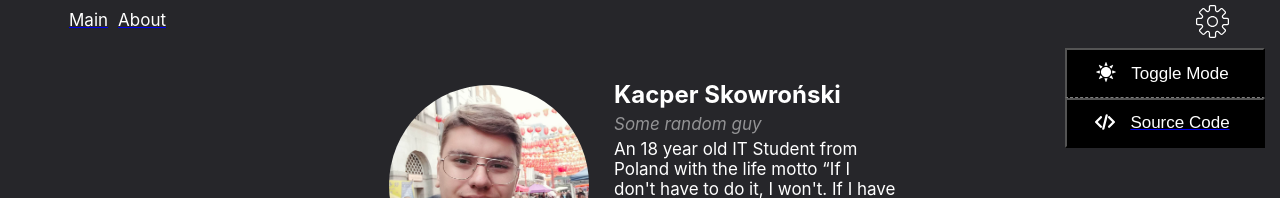
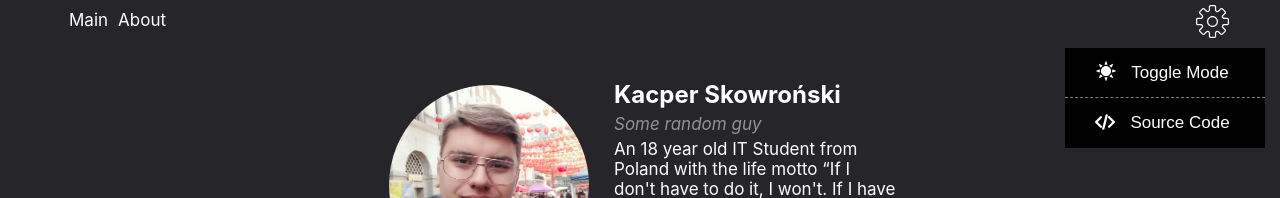
Before and after one commit to PandaHajs/Skowronskime, a Next.js app: page / in a window 1280 px wide. Both pictures are taken after a click on the button 1212 px from the left and 22 px from the top of the page. Shown: the top 198 px of the page. Built offline with nearby package versions, Linux system fonts and the light colour scheme.

Commit message:
Link text decoration: none

```diff
--- a/src/components/Layout.js
+++ b/src/components/Layout.js
@@ -39,10 +39,10 @@ export default function Layout({ children }) {
 
       <header>
         <nav onClick={hide}>
-          <Link href="/">
+          <Link href="/" style={{ textDecoration: "none" }}>
             <p>Main</p>
           </Link>
-          <Link href="/about">
+          <Link href="/about" style={{ textDecoration: "none" }}>
             <p>About</p>
           </Link>
         </nav>
@@ -70,7 +70,10 @@ export default function Layout({ children }) {
             <source srcSet="/code.svg" type="image/svg" />
             <img src="/code.svg" alt="Code" />
           </picture>
-          <Link href="https://github.com/PandaHajs/Skowronskime">
+          <Link
+            href="https://github.com/PandaHajs/Skowronskime"
+            style={{ textDecoration: "none" }}
+          >
             <p>Source Code</p>
           </Link>
         </button>
@@ -106,9 +109,10 @@ export default function Layout({ children }) {
           background-color: var(--button);
           width: 200px;
           height: 50px;
+          border: none;
         }
         .list button:nth-of-type(1) {
-          border-bottom: 1px dashed rgba(255, 255, 255, 0.5);
+          border-bottom: 1px dashed var(--border);
         }
         .list_hid {
           display: none;
--- a/styles/variables.css
+++ b/styles/variables.css
@@ -4,6 +4,7 @@
   --button: black;
   --filter: invert(100%);
   --img_hover: #00ffcc;
+  --border: rgba(255, 255, 255, 0.5);
 }
 .lightmode {
   --text: black;
@@ -14,4 +15,5 @@
   display: flex;
   flex-direction: column;
   height: 100vh;
+  --border: rgba(0, 0, 0, 0.5);
 }
```
